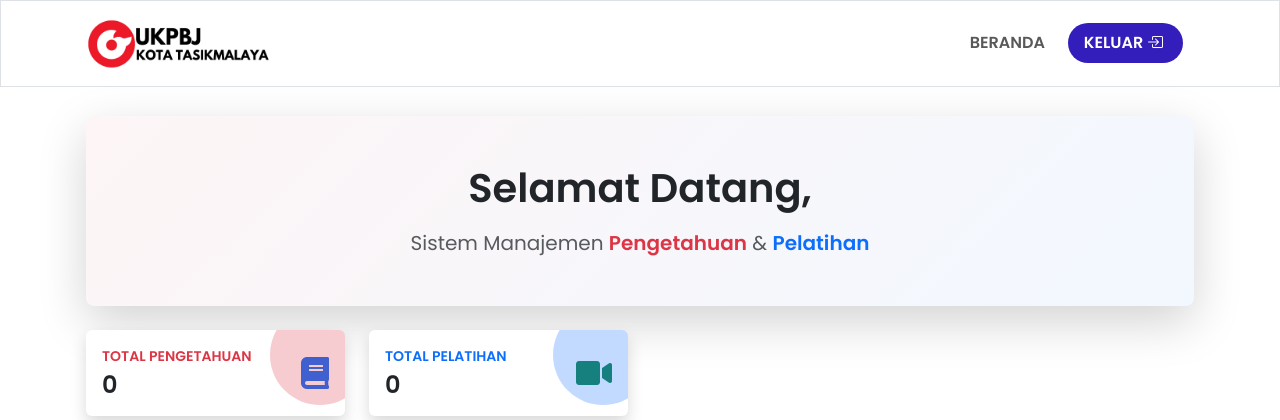
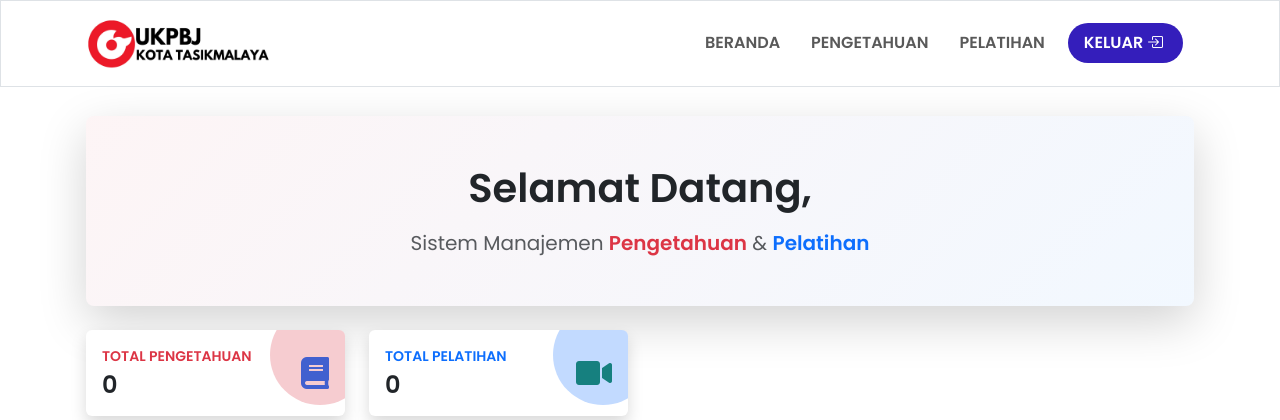
Before and after one commit to e-rinfn/kms-ukpbj, a CodeIgniter 4 app: the page made by app/Views/admin/beranda.php in a window 1280 px wide. Shown: the top 420 px of the page. Run offline with PHP 8.4 and a stand-in for CodeIgniter, Linux system fonts and the light colour scheme; the template is opened without the code that fills it, so the values that code supplies are empty; some libraries are stand-ins or nearby versions.

Commit message:
perbaikan header

```diff
--- a/app/Views/templates/header.php
+++ b/app/Views/templates/header.php
@@ -80,38 +80,48 @@
                 </li>
 
                 <?php if (session()->get('level') === 'admin') : ?>
+                    <!-- Menu untuk Admin -->
                     <li class="nav-item">
                         <a class="nav-link <?= uri_string() === 'admin/pengetahuan' ? 'nav-link active' : '' ?>" href="/admin/pengetahuan">PENGETAHUAN</a>
                     </li>
                     <li class="nav-item">
                         <a class="nav-link <?= uri_string() === 'admin/pelatihan' ? 'nav-link active' : '' ?>" href="/admin/pelatihan">PELATIHAN</a>
                     </li>
-                    <!-- Tambahkan menu Daftar Pengajuan untuk admin -->
                     <li class="nav-item">
                         <a class="nav-link <?= uri_string() === 'admin/pengajuan' ? 'nav-link active' : '' ?>" href="/admin/pengajuan">PENGAJUAN</a>
                     </li>
                     <li class="nav-item">
                         <a class="nav-link <?= uri_string() === 'admin/user' ? 'nav-link active' : '' ?>" href="/admin/user">PENGGUNA</a>
                     </li>
-                <?php endif; ?>
 
-                <?php if (session()->get('level') === 'user') : ?>
+                <?php elseif (session()->get('level') === 'pegawai') : ?>
+                    <!-- Menu untuk Pegawai -->
+                    <li class="nav-item">
+                        <a class="nav-link <?= uri_string() === 'pegawai/pengetahuan' ? 'nav-link active' : '' ?>" href="/pegawai/pengetahuan">PENGETAHUAN</a>
+                    </li>
+                    <li class="nav-item">
+                        <a class="nav-link <?= uri_string() === 'pegawai/pelatihan' ? 'nav-link active' : '' ?>" href="/pegawai/pelatihan">PELATIHAN</a>
+                    </li>
+
+                <?php elseif (session()->get('level') === 'user') : ?>
+                    <!-- Menu untuk User -->
                     <li class="nav-item">
                         <a class="nav-link <?= uri_string() === 'users/pengetahuan' ? 'nav-link active' : '' ?>" href="/users/pengetahuan">PENGETAHUAN</a>
                     </li>
                     <li class="nav-item">
                         <a class="nav-link <?= uri_string() === 'users/pelatihan' ? 'nav-link active' : '' ?>" href="/users/pelatihan">PELATIHAN</a>
                     </li>
+
+                <?php else : ?>
+                    <!-- Menu Default (Guest / belum login) -->
+                    <li class="nav-item">
+                        <a class="nav-link <?= uri_string() === 'pengetahuan' ? 'nav-link active' : '' ?>" href="/pengetahuan">PENGETAHUAN</a>
+                    </li>
+                    <li class="nav-item">
+                        <a class="nav-link <?= uri_string() === 'pelatihan' ? 'nav-link active' : '' ?>" href="/pelatihan">PELATIHAN</a>
+                    </li>
                 <?php endif; ?>
 
-                <?php if (session()->get('level') === 'pegawai') : ?>
-                    <li class="nav-item">
-                        <a class="nav-link <?= uri_string() === 'pegawai/pengetahuan' ? 'nav-link active' : '' ?>" href="/pegawai/pengetahuan">PENGETAHUAN</a>
-                    </li>
-                    <li class="nav-item">
-                        <a class="nav-link <?= uri_string() === 'pegawai/pelatihan' ? 'nav-link active' : '' ?>" href="/pegawai/pelatihan">PELATIHAN</a>
-                    </li>
-                <?php endif; ?>
 
                 <?php if (session()->get('id')) : ?>
                     <li class="nav-item">
```
